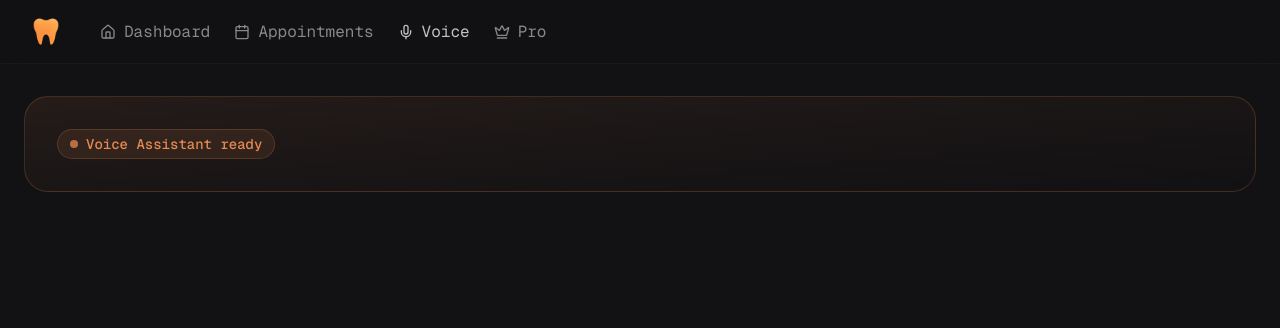
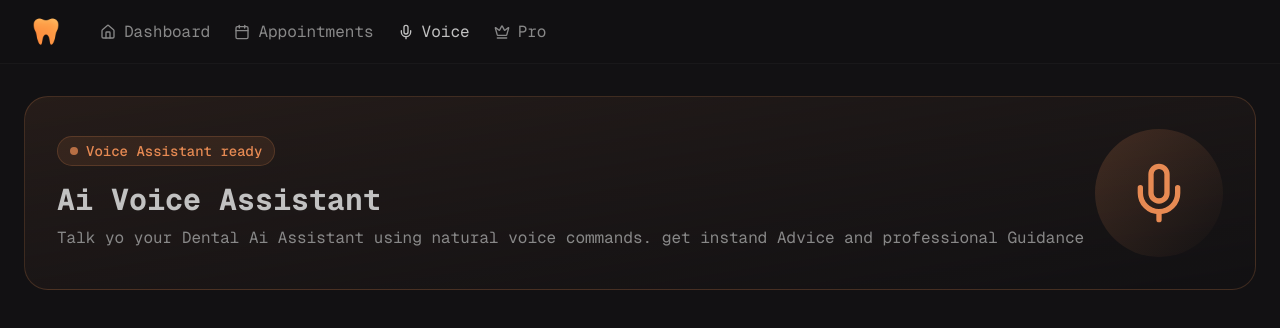
Before and after one commit to amank55/Dentalai, a Next.js app: page /voice in a window 1280 px wide. Shown: the top 328 px of the page. Built offline with nearby package versions, Linux system fonts and the light colour scheme; no server answers.

Commit message:
feat: enhance VoicePage with voice assistant description and microphone icon; add featuringCards component

```diff
--- a/app/voice/page.tsx
+++ b/app/voice/page.tsx
@@ -1,4 +1,5 @@
 import Navbar from "@/components/Navbar"
+import { MicIcon } from "lucide-react"
 
 function VoicePage ()  {
   return (
@@ -12,7 +13,16 @@ function VoicePage ()  {
                <div className="w-2 h-2  bg-primary rounded-full animate-pulse"></div>
                <span className="text-sm font-medium text-primary">Voice Assistant ready</span>
                </div>
+               <h1 className="text-3xl font-bold mb-2">Ai Voice Assistant</h1>
+               <p className="text-muted-foreground">Talk yo your Dental Ai Assistant using natural voice commands. get instand Advice and professional Guidance</p>
             </div>
+
+            <div  className="hidden lg:block">
+                <div className="w-32 h-32 rounded-full bg-gradient-to-br from-primary/20 to-priamry/10 flex items-center justify-center">
+                <MicIcon className="h-16 w-16 text-primary "/>
+                </div>
+            </div>
+
             </div>
         </div>
     </div>
--- /dev/null
+++ b/components/voice/featuringCards.tsx
@@ -0,0 +1,6 @@
+function featuringCards() {
+  return (
+    <div>featuringCards</div>
+  )
+}
+export default featuringCards
```
